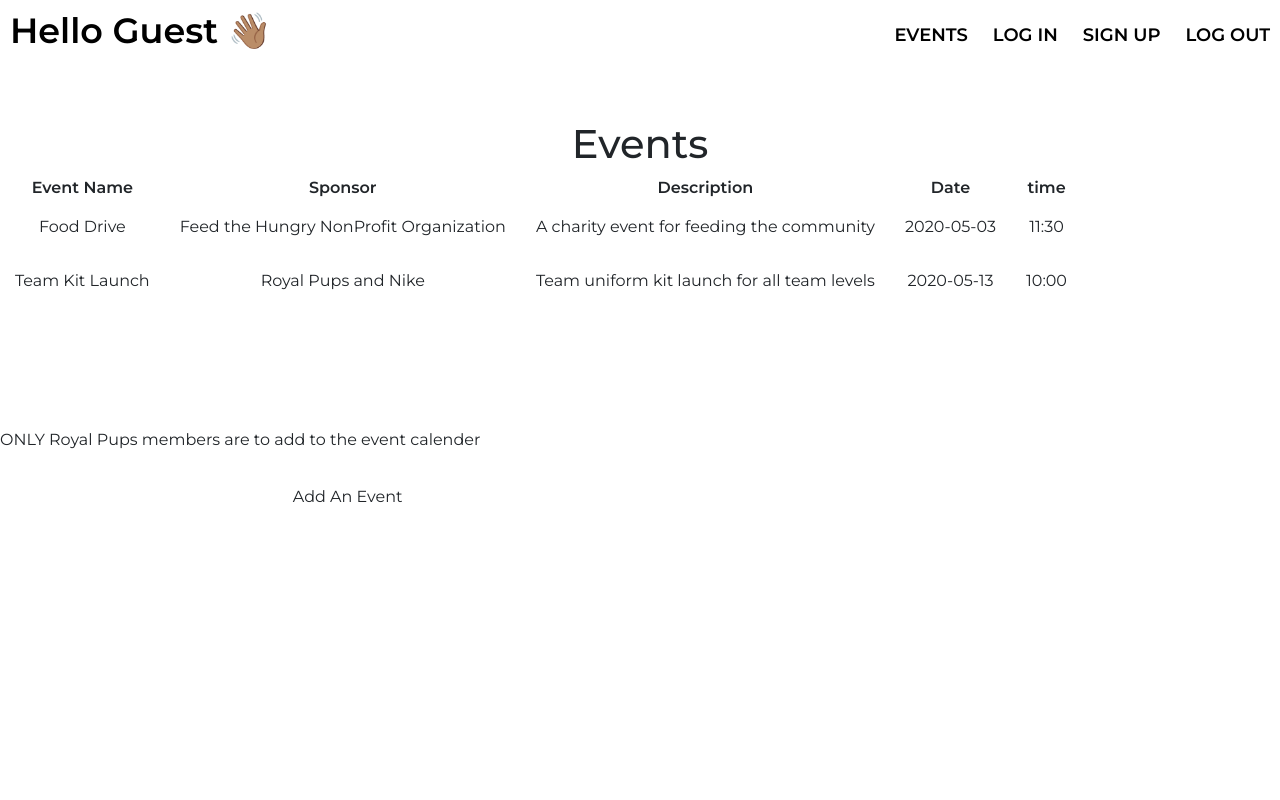
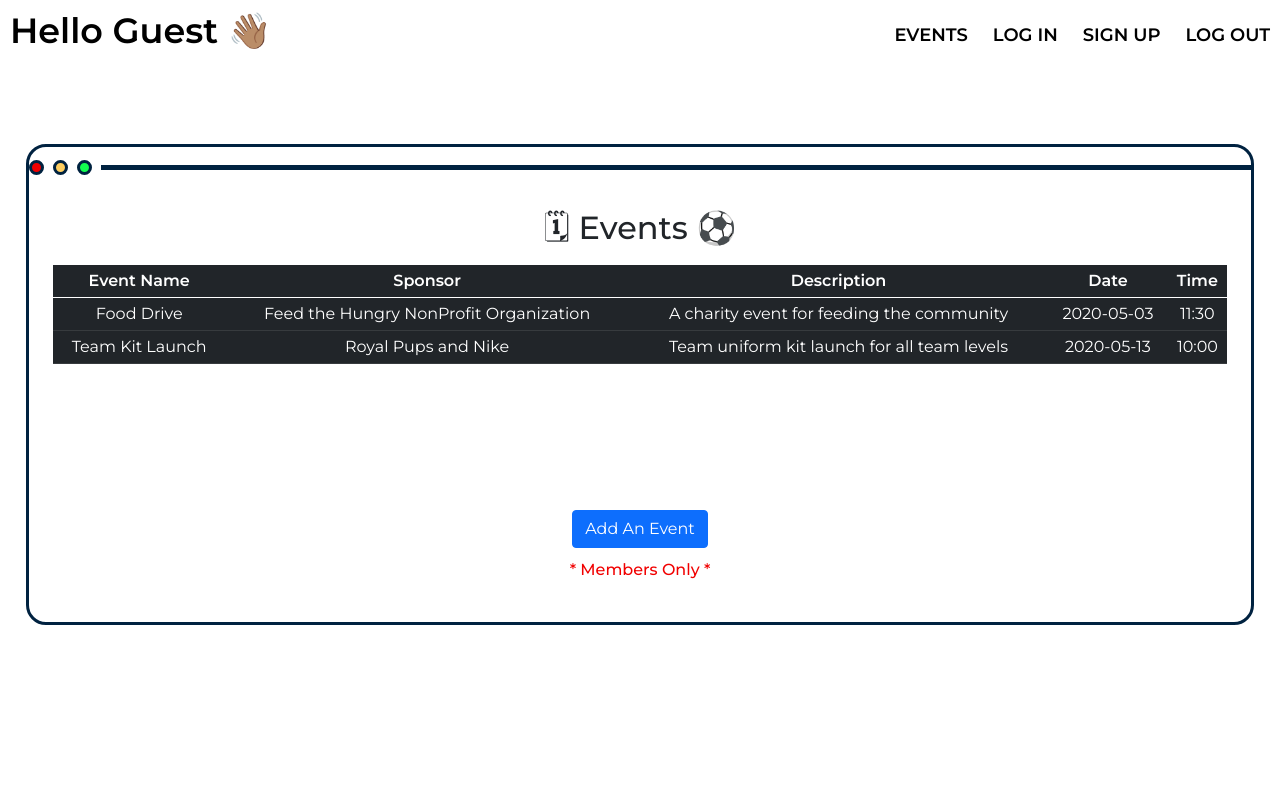
Before and after one commit to nanifour/php-registration, a PHP site: page /events.php in a window 1280 px wide. Run offline with PHP 8.4, Linux system fonts and the light colour scheme; data comes from the database, SQL or seed files in the repository.

Commit message:
event table style added

```diff
--- a/src/events.php
+++ b/src/events.php
@@ -15,53 +15,16 @@
 
 //list events in chronological order from database
 </script>
-
-
-<style>
-.add-event{
-  display: flex;
-
-}
-p{
-     vertical-align: top;
-     text-align: left;
-}
-/* table entry event */
-td{
-  text-align: center;
-  padding: 15px 15px;
-  border: 2px solid ;
-  border-color: #56CBF9;
-}
-/* row */
-tr{
-    text-align: center;
-}
-
-/*Add Event Button */
-.btn {
-  padding: 13px;
-  font-size: 15px;
-  color: white;
-  margin: 10px 0px 0px 215px;
-  background: #76178D;
-  border: none;
-  border-radius: 5px;
-}
-
-.btn:hover{
-  background-color: #45a049;
-}
-</style>
 </head>
 
 <body>
     <!-- Included Files -->
     <?php include("header.php"); ?>
 
-
+<div class="background">
   <div class="event-container">
 
+    <div class="content">
                 <?php
                     //show session message
                     if (isset($_SESSION['message'])){
@@ -77,11 +40,37 @@ tr{
                     }
                 ?>
 
-      <h1 style="text-align:center;"> Events </h1>
 
-      <table>
-        <row><th>  Event Name   </th><th>  Sponsor   </th><th>  Description   </th><th  >Date   </th><th>  time   </th></row>
+            <div class="item-container">
 
+                  <div class="header">
+                    <div class="circle-container">
+                      <div class="circle-one"></div>
+                      <div class="circle-two"></div>
+                      <div class="circle-three"></div>
+                    </div>
+                    <div class="event-line"></div>
+                  </div>
+
+                  <div class="form-container">
+                    <div class="text-header">
+                      <h2>🗓 Events ⚽️</h2>
+                    </div>
+
+
+                  <table class="table table-sm table-dark">
+
+                  <thead>
+                    <tr>
+                      <th scope="col"> Event Name </th>
+                      <th scope="col"> Sponsor </th>
+                      <th scope="col"> Description </th>
+                      <th scope="col"> Date </th>
+                      <th scope="col"> Time </th>
+                    </tr>
+                  </thead>
+
+                    <tbody>
                         <?php
                             //Show all Events in table
                             $db = new SQLite3('event.db');  // open the DB
@@ -100,20 +89,23 @@ tr{
                             }
                           $db->close();
                         ?>
+                      </tbody>
+
                   </table>
 
 
                   <form action="new_event.php" method="get" >
                   <div class="add-event">
                     <div class="event-container">
-          <p style="text-align:center;"> ONLY Royal Pups members are to add to the event calender</p>
-          <button type="submit" class="btn" name="event"> Add An Event </button>
+                      <button type="submit" class="btn btn-primary" name="event"> Add An Event </button>
+                      <p style="text-align:center;"> * Members Only *</p>
                     </div>
                   </div>
                   </form>
+              </div>
 
-
-      <!-- &nbsp; //non breaking space-->
+      </div>                 <!-- &nbsp; //non breaking space-->
+   </div>
 </div>
 
 </body>
--- a/src/style/std.css
+++ b/src/style/std.css
@@ -105,7 +105,7 @@ form header
 .header{
   display: flex;
   margin: 13px 0 10px 0;
-  align-items: center
+  align-items: center;
 }
 
 .circle-container{
@@ -167,6 +167,26 @@ Event
   text-align: center;
 }
 
+.event-container .content{
+  margin-top: 3vh;
+}
+
+.event-container h2, p{
+  text-align: center;
+}
+
+.event-container p{
+  color: #f10000;
+  font-weight: 500;
+}
+
+.event-line{
+  background-color: #002240;
+  width: 1150px;
+  height: 5px;
+}
+
+
 
 /*
 ===============
```
Lines whose indentation alone changed are shown as unchanged.
